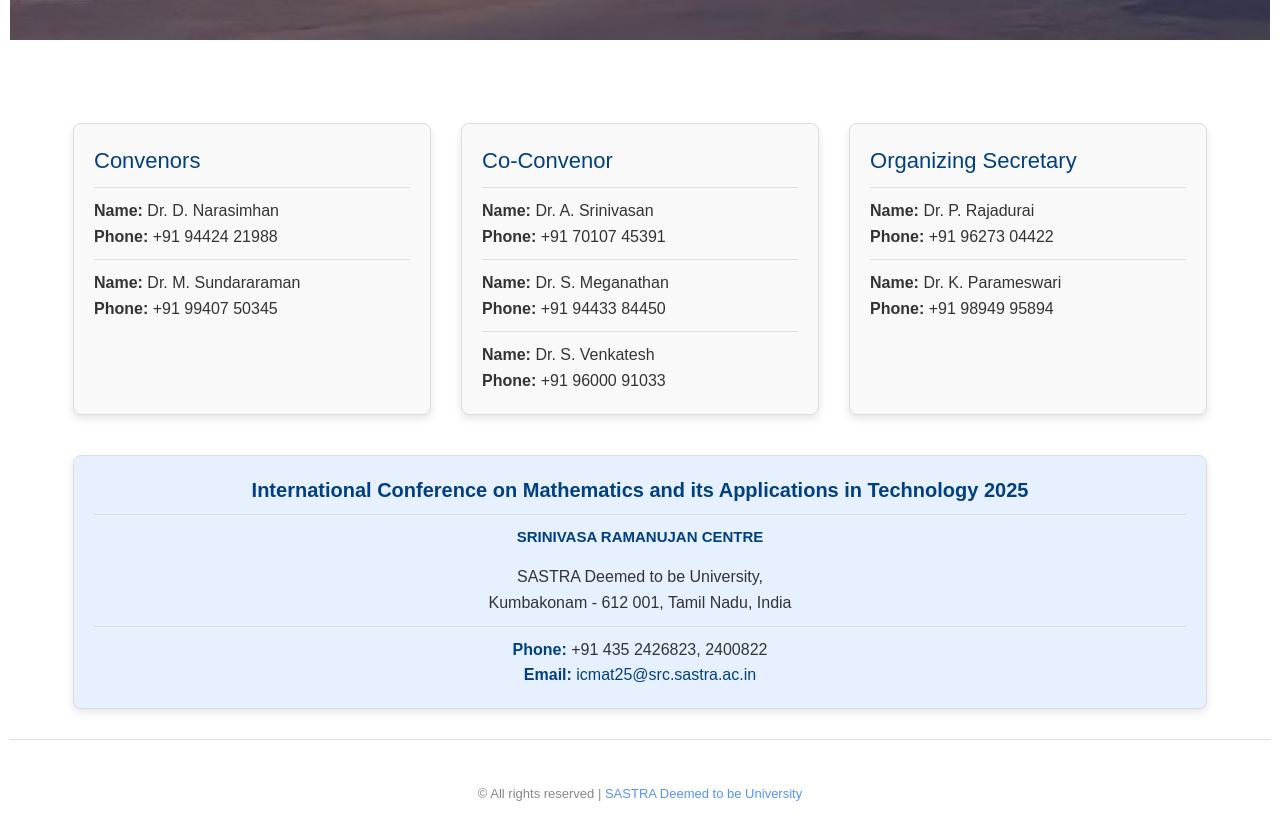
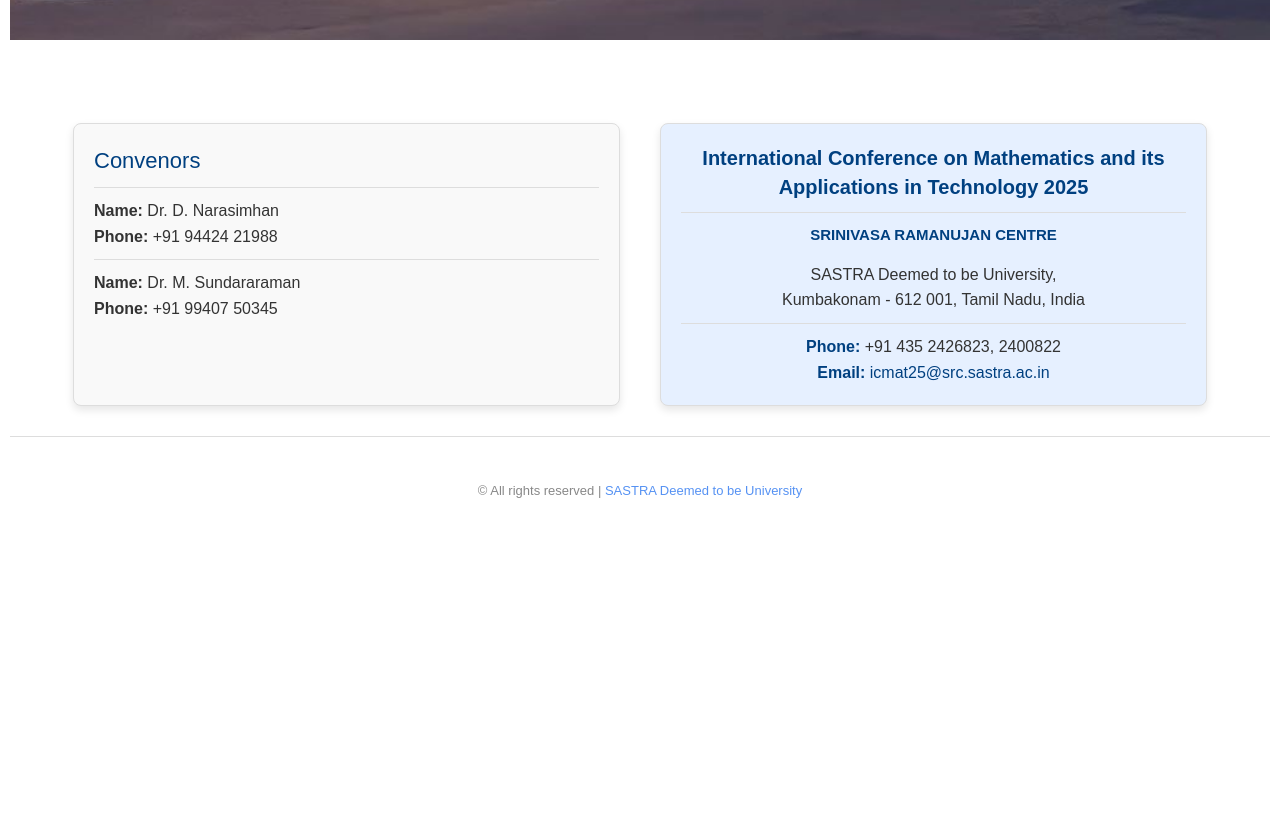
Before and after one commit to AbiXnash/conference-site, a plain HTML site: page contact.html in a window 1280 px wide. Shown: the part 930-1769 px from the top of the page. After the commit the page ends 1476 px from the top, so only its background shows below. Drawn offline with Linux system fonts and the light colour scheme.

Commit message:
Contact details optimized

```diff
--- a/contact.html
+++ b/contact.html
@@ -43,7 +43,7 @@ p {
   border-radius: 8px;
   padding: 20px;
   box-shadow: 0 4px 8px rgba(0, 0, 0, 0.1);
-  flex-basis: calc(33.33% - 20px); /* 3 columns */
+  flex-basis: calc(50% - 20px); /* 3 columns */
   box-sizing: border-box;
   transition: transform 0.2s ease-in-out;
 }
@@ -74,8 +74,8 @@ hr {
 .contact-card.p-4 {
   background-color: #e6f0ff;
   text-align: center;
-  flex-basis: 100%; /* Full width */
-  margin-top: 20px;
+  /* flex-basis: 100%; Full width */
+  /* margin-top: 20px; */
 }
 
 .contact-card.p-4 h6,
@@ -237,28 +237,8 @@ hr {
           <p><strong>Phone: </strong>+91 99407 50345</p>
         </div>
 
-        <div class="contact-card">
-          <h2>Co-Convenor</h2>
-          <hr />
-          <p><strong>Name: </strong>Dr. A. Srinivasan</p>
-          <p><strong>Phone: </strong>+91 70107 45391</p>
-          <hr />
-          <p><strong>Name: </strong>Dr. S. Meganathan</p>
-          <p><strong>Phone: </strong>+91 94433 84450</p>
-          <hr />
-          <p><strong>Name: </strong>Dr. S. Venkatesh</p>
-          <p><strong>Phone: </strong>+91 96000 91033</p>
-        </div>
 
-        <div class="contact-card">
-          <h2>Organizing Secretary</h2>
-          <hr />
-          <p><strong>Name: </strong>Dr. P. Rajadurai</p>
-          <p><strong>Phone: </strong> +91 96273 04422</p>
-          <hr />
-          <p><strong>Name: </strong>Dr. K. Parameswari</p>
-          <p><strong>Phone: </strong> +91 98949 95894</p>
-        </div>
+
         <div class="contact-card p-4 border rounded shadow-sm">
 
 
```
